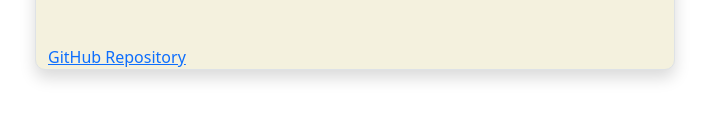
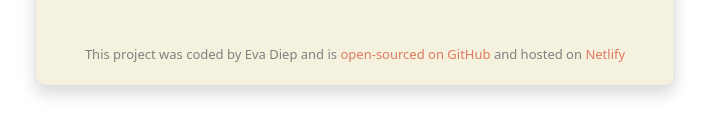
Before and after one commit to GothicHummingbird/weather-app, a plain HTML site: page index.html in a window 1280 px wide. Shown: the part 633-768 px from the top of the page, without its empty margins (285-994 px from the left). Drawn offline with nearby package versions, Linux system fonts and the light colour scheme; no server answers.

Commit message:
Updated Footer & Padding
Updated footer language, padding, and clink colors

```diff
--- a/index.html
+++ b/index.html
@@ -4,7 +4,7 @@
     <meta charset="UTF-8" />
     <meta http-equiv="X-UA-Compatible" content="IE=edge" />
     <meta name="viewport" content="width=device-width, initial-scale=1.0" />
-    <title>Weather App 🌡</title>
+    <title>Eva's Weather App 🌡</title>
     <link rel="stylesheet" href="src/styles.css" />
     <link
       href="https://cdn.jsdelivr.net/npm/bootstrap@5.0.2/dist/css/bootstrap.min.css"
@@ -88,7 +88,9 @@
           <span class="next-temp">80°F | 60°F</span>
         </div>
       </div>
-      <a href="https://github.com/GothicHummingbird/weather-app.git">GitHub Repository</a>
+      <footer>
+        <span>This project was coded by Eva Diep and is <a href="https://github.com/GothicHummingbird/weather-app.git">open-sourced on GitHub</a> and hosted on <a href="https://awesome-heisenberg-0ed922.netlify.app/">Netlify</a></span>
+      </footer>
     </div>
     <script src="src/index.js"></script>
   </body>
--- a/src/styles.css
+++ b/src/styles.css
@@ -58,3 +58,18 @@ img.current-weather {
 .next-temp {
   font-size: 15px;
 }
+footer {
+  text-align: center;
+  padding-bottom: 20px;
+  color: grey;
+  font-size: small;
+}
+footer a {
+  color: rgb(224, 122, 95);
+  text-decoration: none;
+}
+footer a:hover {
+  color: rgb(129, 178, 154);
+  cursor: pointer;
+  text-decoration: underline;
+}
```
